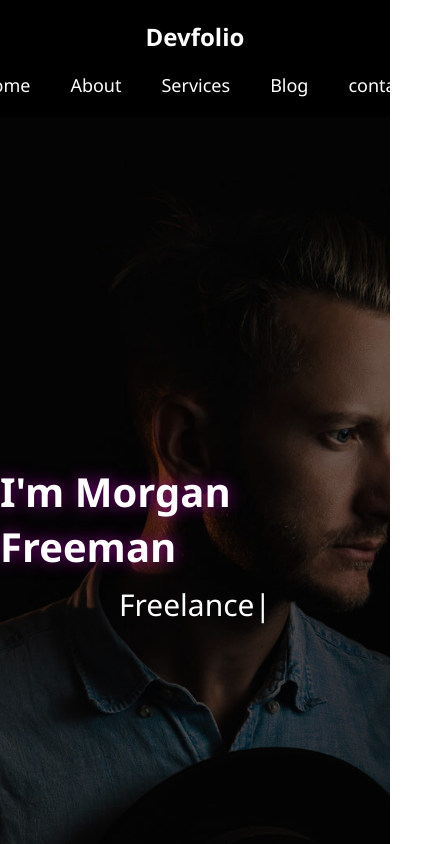
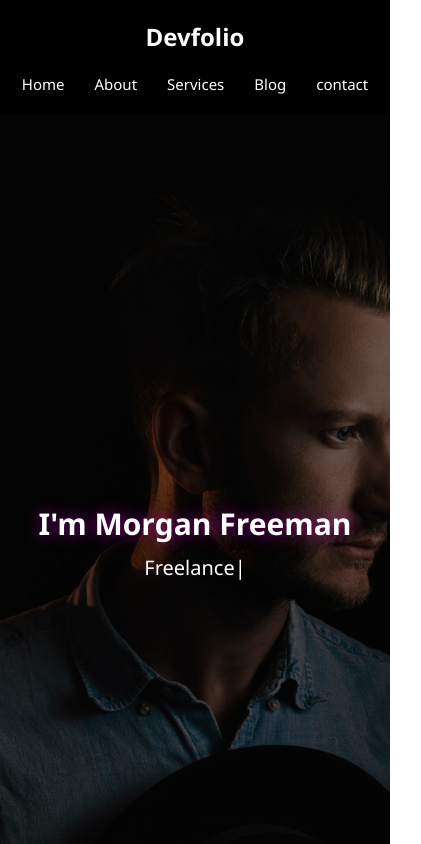
Before and after one commit to shiko552009/Devfoliooo, a plain HTML site: page index.html in a window 390 px wide. Shown: the top 844 px of the page, 421 px wide, since content can reach past the window. Drawn offline with Linux system fonts and the light colour scheme.

Commit message:
Refactor media queries for responsive design

```diff
--- a/media.css
+++ b/media.css
@@ -24,15 +24,18 @@
     }
 }
 @media(max-width: 600px){
-    .container{
+     .container{
         flex-direction: column;
         gap: 20px;
     }
     .alpha h2{
-        font-size: 40px;
+        font-size: 30px;
     }
     .alpha p::after{
-        font-size: 30px;
+        font-size: 20px;
+    }
+    #about .container{
+       padding: 20px;
     }
     .info, .text{
         width: 100%;
@@ -47,4 +50,11 @@
     .form, .contact-text{
         width: 100%;
     }
+    nav ul{
+        gap: 10px;
+    }
+    nav ul li a{
+        font-size: 15px;
+    }
+
 }
```
